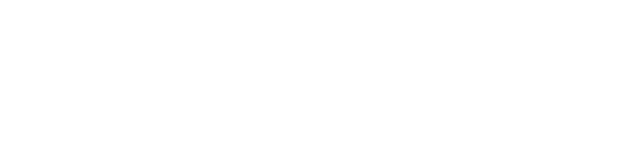
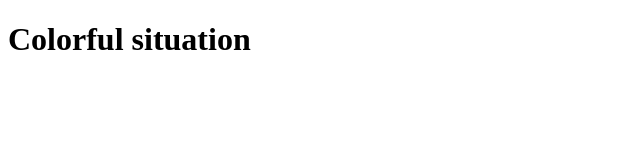
Before and after one commit to Ollika-Polika/advanced-hw-rebase, a plain HTML site: page index.html in a window 1280 px wide. Shown: the whole page, without its empty margins (0-640 px from the left). Drawn offline with Linux system fonts and the light colour scheme.

Commit message:
featurem1

```diff
--- a/index.html
+++ b/index.html
@@ -5,6 +5,6 @@
 	<title>Life</title>
 </head>
 <body>
-
+	<h1>Colorful situation</h1>
 </body>
 </html>
```
